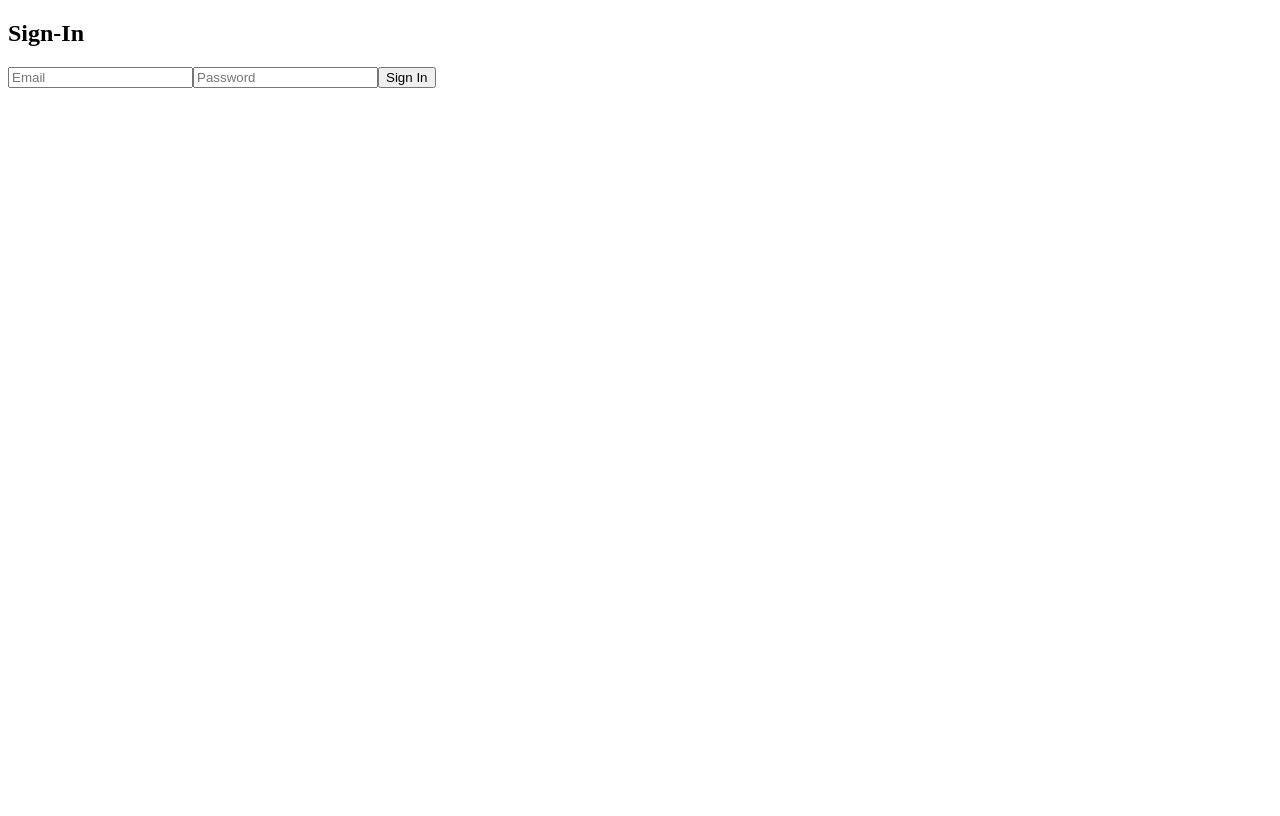
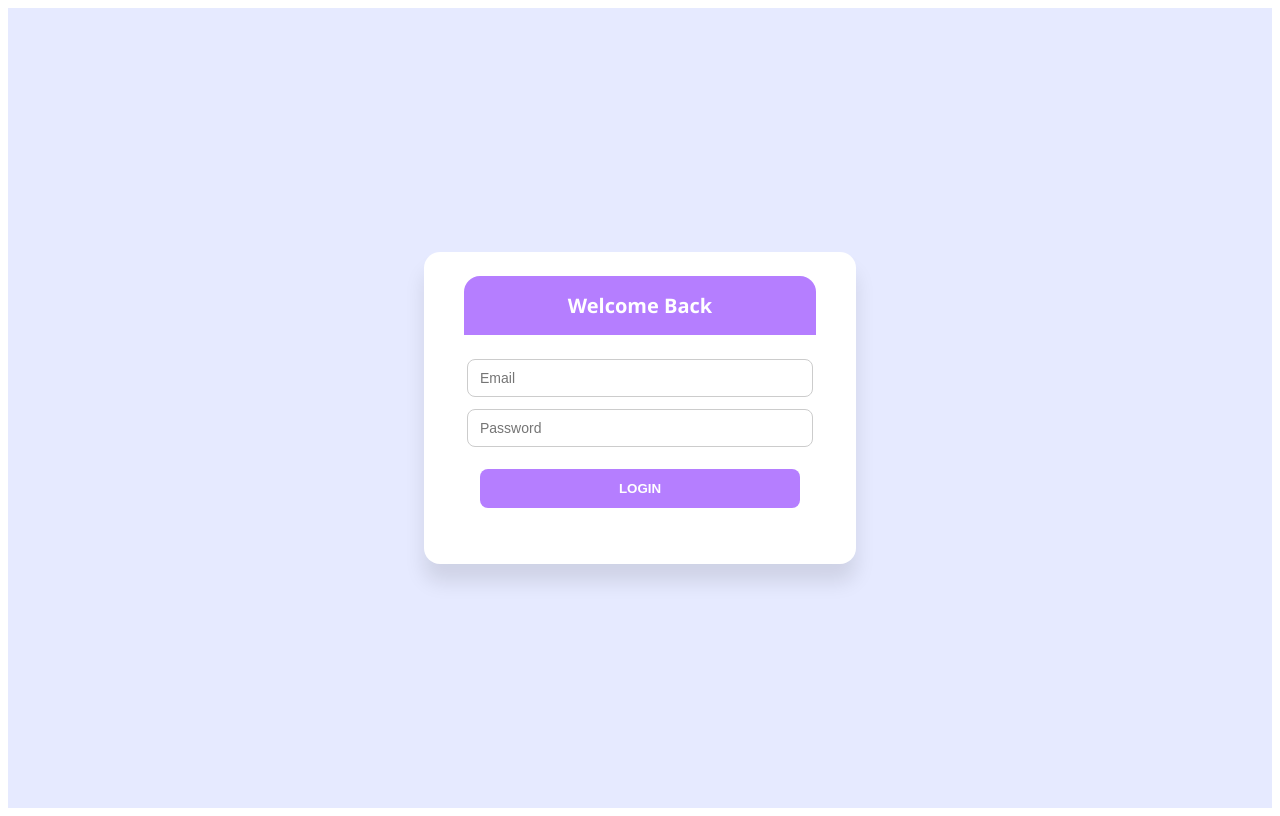
Before and after one commit to aasthamahindra/todo-list, a React (Create React App) app in the folder frontend/: page /login in a window 1280 px wide. Built offline with nearby package versions, Linux system fonts and the light colour scheme.

Commit message:
added CSS for the login and sign up pages

```diff
--- a/frontend/src/pages/LoginPage.js
+++ b/frontend/src/pages/LoginPage.js
@@ -2,6 +2,7 @@ import React, { useState } from 'react';
 import axios from 'axios';
 import { useNavigate } from 'react-router-dom';
 import { useAuth } from '../context/AuthContext';
+import '../styles/auth.css';
 
 export default function LoginPage() {
     const [form, setForm] = useState({ email: '', password: ''});
@@ -24,11 +25,13 @@ export default function LoginPage() {
     };
 
     return (
-        <form onSubmit={handleSubmit}>
-            <h2>Sign-In</h2>
-            <input name='email' type='email' placeholder='Email' onChange={handleChange} required />
-            <input name='password' type='password' placeholder='Password' onChange={handleChange} required />
-            <button type='submit'>Sign In</button>
-        </form>
+        <div className='auth-page'>
+            <form className='auth-card' onSubmit={handleSubmit}>
+                <h2>Welcome Back</h2>
+                <input name='email' type='email' placeholder='Email' onChange={handleChange} required />
+                <input name='password' type='password' placeholder='Password' onChange={handleChange} required />
+                <button type='submit'>LOGIN</button>
+            </form>
+        </div>
     );
 }
--- a/frontend/src/pages/RegisterPage.js
+++ b/frontend/src/pages/RegisterPage.js
@@ -1,6 +1,7 @@
 import React, { useState } from 'react';
 import axios from 'axios';
 import { useNavigate } from 'react-router-dom';
+import '../styles/auth.css';
 
 export default function RegisterPage() {
     const [form, setForm] = useState({ username: '', email: '', password: ''});
@@ -21,12 +22,14 @@ export default function RegisterPage() {
     };
 
     return (
-        <form onSubmit={handleSubmit}>
-            <h2>Sign-Up</h2>
-            <input name='username' placeholder='Username' onChange={handleChange} required />
-            <input name='email' type='email' placeholder='Email' onChange={handleChange} required />
-            <input name='password' type='password' placeholder='Password' onChange={handleChange} required />
-            <button type='submit'>Sign up</button>
-        </form>
+        <div className='auth-page'>
+            <form className="auth-card" onSubmit={handleSubmit}>
+                <h2>Create Account</h2>
+                <input name='username' placeholder='Username' onChange={handleChange} required />
+                <input name='email' type='email' placeholder='Email' onChange={handleChange} required />
+                <input name='password' type='password' placeholder='Password' onChange={handleChange} required />
+                <button type='submit'>SIGN UP</button>
+            </form>
+        </div>
     );
 }
--- /dev/null
+++ b/frontend/src/styles/auth.css
@@ -0,0 +1,69 @@
+/* Base Page Style */
+.auth-page {
+    background-color: #e6eaff;
+    height: 100vh;
+    display: flex;
+    align-items: center;
+    justify-content: center;
+    font-family: 'Segoe UI', sans-serif;
+  }
+
+  /* White Card Container */
+  .auth-card {
+    background: white;
+    border-radius: 16px;
+    box-shadow: 0 18px 20px rgba(0, 0, 0, 0.1);
+    width: 320px;
+    padding: 3.5rem;
+    display: flex;
+    flex-direction: column;
+    align-items: center;
+  }
+
+  /* Purple Header */
+  .auth-card h2 {
+    background-color: #b57eff;
+    color: white;
+    width: 100%;
+    text-align: center;
+    margin-top: -2rem;
+    margin-bottom: 1.5rem;
+    padding: 1rem;
+    border-top-left-radius: 16px;
+    border-top-right-radius: 16px;
+    font-size: 1.25rem;
+  }
+
+  /* Inputs */
+  .auth-card input {
+    width: 100%;
+    padding: 10px 12px;
+    margin-bottom: 12px;
+    border: 1px solid #ccc;
+    border-radius: 8px;
+    outline: none;
+    font-size: 14px;
+    transition: border 0.2s;
+  }
+
+  .auth-card input:focus {
+    border-color: #b57eff;
+  }
+
+  /* Button */
+  .auth-card button {
+    background-color: #b57eff;
+    color: white;
+    border: none;
+    padding: 12px 10px;
+    border-radius: 8px;
+    cursor: pointer;
+    font-weight: bold;
+    width: 100%;
+    margin-top: 10px;
+    transition: background-color 0.2s ease;
+  }
+
+  .auth-card button:hover {
+    background-color: #a066e5;
+}
```
